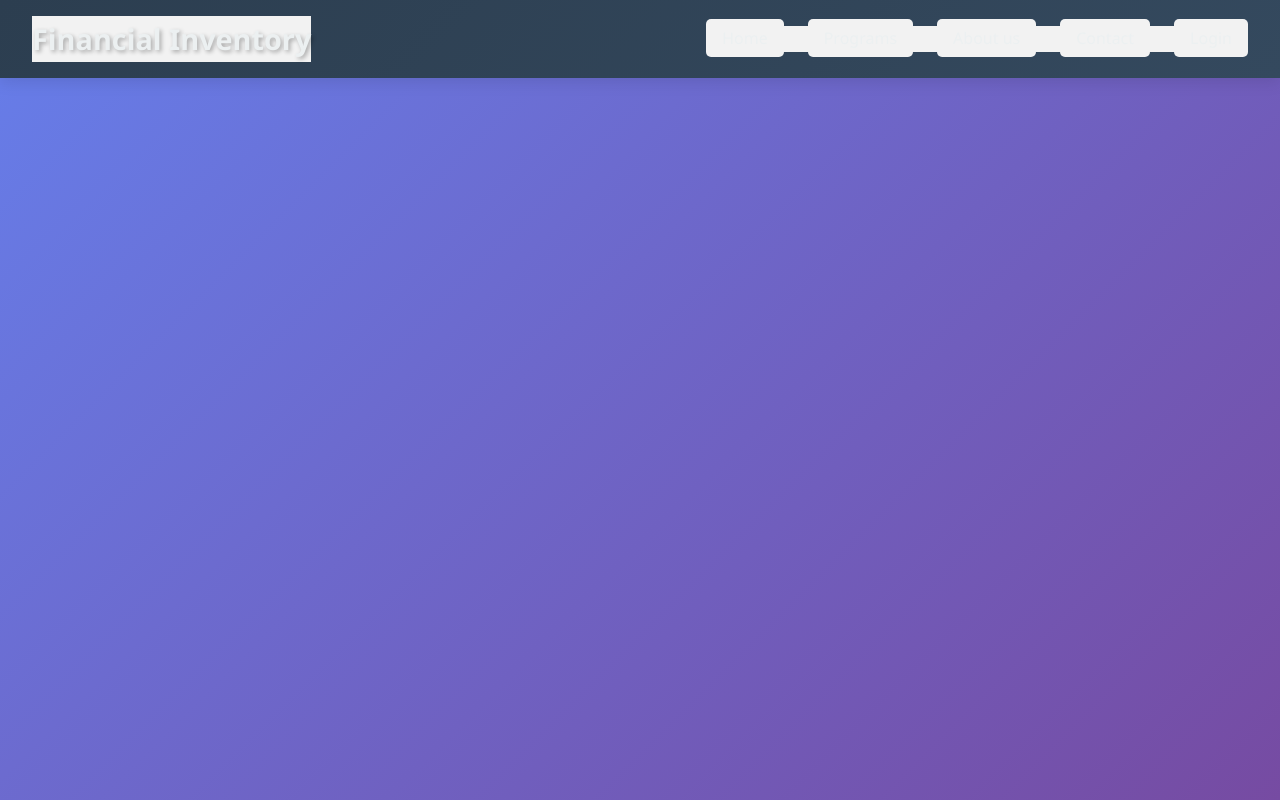
After one commit to sahabi75/Financial-Inventory, a PHP site: page /programs.html in a window 1280 px wide. The commit adds this page. Run offline with PHP 8.4, Linux system fonts and the light colour scheme.

Commit message:
Update navigation links and styles; add Programs page with associated CSS

```diff
--- a/Project/about_us.html
+++ b/Project/about_us.html
@@ -12,7 +12,7 @@
             <div class="logo"><h2>Financial Inventory</h2></div>
             <ul class="nav-link">
                 <li><a href="index.html">Home</a></li>
-                <li><a href="#">Programs</a></li>
+                <li><a href="programs.html">Programs</a></li>
                 <li><a href="about_us.html">About Us</a></li>
                 <li><a href="contact.html">Contact</a></li>
                 <li><a href="login.html">Login</a></li>
--- a/Project/index.html
+++ b/Project/index.html
@@ -13,7 +13,7 @@
                 <div class="logo"><h2>Financial Inventory</h2></div>
                 <ul class="nav-link">
                     <li><a href="#">Home</a></li>
-                    <li><a href="#">Programs</a></li>
+                    <li><a href="programs.html">Programs</a></li>
                     <li><a href="about_us.html">About US</a></li>
                     <li><a href="contact.html">Contact</a></li>
                     <li><a href="login.html">Login</a></li>
--- /dev/null
+++ b/Project/programs.css
@@ -0,0 +1,91 @@
+*{
+    margin: 0;
+    padding: 0;
+    box-sizing: border-box;
+    font-family: 'Segoe UI', sans-serif;
+    background-color: #f2f2f2;
+    color: #088a61;
+
+}
+body {
+    background: linear-gradient(135deg, #667eea 0%, #764ba2 100%);
+    background-attachment: fixed;
+    color: #333;
+    line-height: 1.6;
+    min-height: 100vh;
+}
+.navbar {
+    background: linear-gradient(135deg, #2c3e50 0%, #34495e 100%);
+    display: flex;
+    justify-content: space-between;
+    align-items: center;
+    padding: 1rem 2rem;
+    color: white;
+    box-shadow: 0 4px 15px rgba(0, 0, 0, 0.1);
+    position: sticky;
+    top: 0;
+    z-index: 1000;
+}
+.navbar .logo h2 {
+    color: #ecf0f1;
+    font-size: 1.8rem;
+    font-weight: 700;
+    text-shadow: 2px 2px 4px rgba(0, 0, 0, 0.3);
+}
+.navbar .nav-link {
+    list-style: none;
+    display: flex;
+    gap: 1.5rem;
+}
+.navbar .nav-link li a {
+    color: #ecf0f1;
+    text-decoration: none;
+    transition: all 0.3s ease;
+    padding: 0.5rem 1rem;
+    border-radius: 5px;
+    font-weight: 500;
+}
+.navbar .nav-link li a:hover {
+    color: #1abc9c;
+    background-color: rgba(26, 188, 156, 0.1);
+    transform: translateY(-2px);
+}
+/* Additional Utility Styles */
+.text {
+    position: absolute;
+    top: 50%;
+    left: 50%;
+    transform: translate(-50%, -50%);
+    color: white;
+    background-color: #12856599;
+    padding: 30px;
+    text-align: center;
+    border-radius: 10px;
+}
+.text h1 {
+    font-size: 2.5rem;
+    margin-bottom: 20px;
+}
+.text button {
+    background-color: #1ba877;
+    color: white;
+    border: none;
+    padding: 12px 30px;
+    font-size: 1rem;
+    cursor: pointer;
+    transition: background-color 0.3s, transform 0.2s;
+}
+.text button:hover {
+    background-color: #1ba081;
+    transform: scale(1.05);
+}
+.text-gradient {
+    background: linear-gradient(135deg, #667eea 0%, #764ba2 100%);
+    -webkit-background-clip: text;
+    -webkit-text-fill-color: transparent;
+    background-clip: text;
+}
+/* Smooth scrolling */
+html {
+    scroll-behavior: smooth;
+}
--- /dev/null
+++ b/Project/programs.html
@@ -0,0 +1,25 @@
+<!DOCTYPE html>
+<html lang="en">
+<head>
+    <meta charset="UTF-8">
+    <meta name="viewport" content="width=device-width, initial-scale=1.0">
+    <title>Programs</title>
+    <link rel="stylesheet" href="programs.css">
+</head>
+<body>
+    <header>
+        <nav class="navbar">
+            <div class="logo"><h2>Financial Inventory</h2></div>
+            <ul class="nav-link">
+                <li><a href="index.html">Home</a></li>
+                <li><a href="programs.html">Programs</a></li>
+                <li><a href="about_us.html">About us</a></li>
+                <li><a href="contact.html">Contact</a></li>
+                <li><a href="login.html">Login</a></li>
+            </ul>
+
+
+    </header>
+
+</body>
+</html>
```
Also changed, not shown: Project/style.css (+10 -11 lines).
